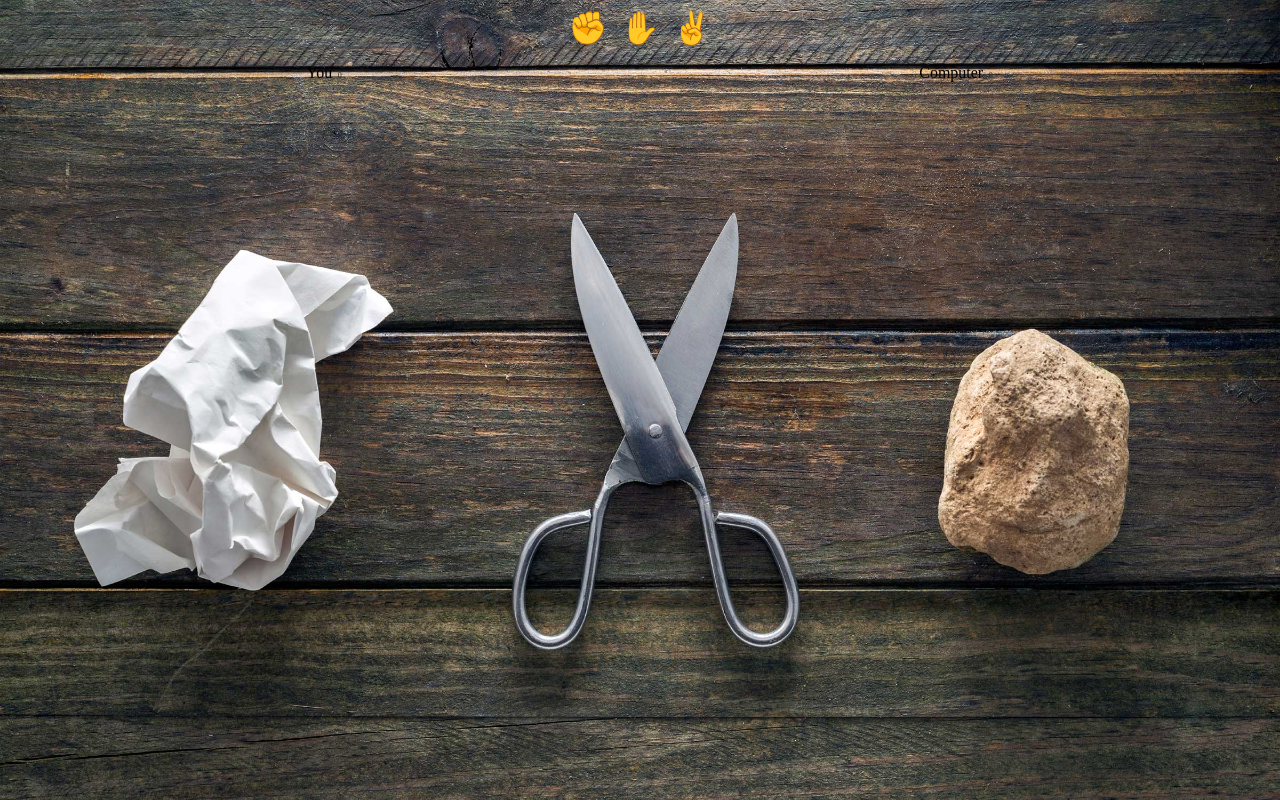
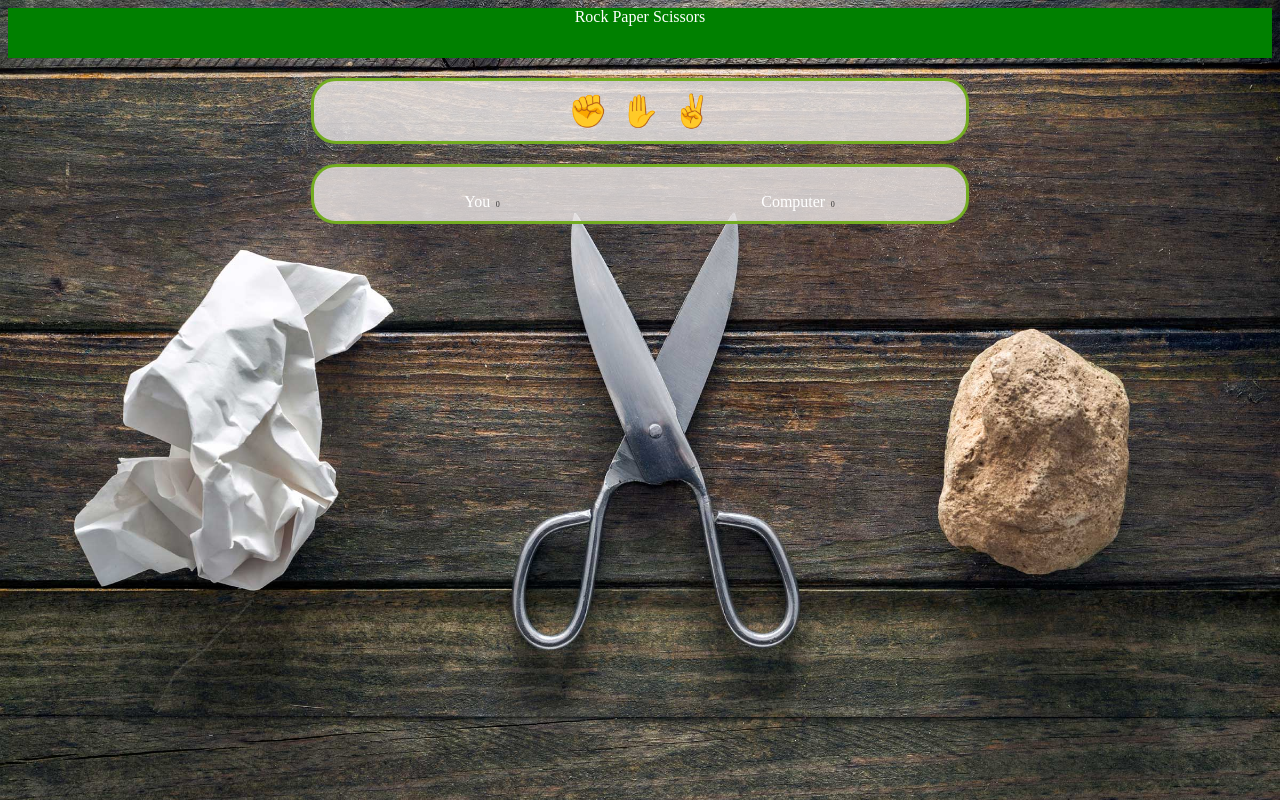
Before and after one commit to mikyrenato/2nd-Project, a plain HTML site: page index.html in a window 1280 px wide. Drawn offline with Linux system fonts and the light colour scheme.

Commit message:
Add style to the game

```diff
--- a/assets/css/style.css
+++ b/assets/css/style.css
@@ -1,4 +1,4 @@
-body {
+html {
     background: url('../images/pic.jpg');
     background-repeat: no-repeat;
     background-size: cover;
@@ -45,3 +45,34 @@ body {
     opacity: 1;
     font-size: 1.5rem;
   }
+
+  #selections {
+    margin-top: 150px;
+    color: #fff;
+    background-color:rgba(236, 231, 231, 0.808);
+    border-radius: 25px;
+    margin: auto;
+    width: 50%;
+    border: 3px solid #73AD21;
+    padding: 10px;
+    margin-top: 20px;
+  }
+
+  header {
+    height: 50px;
+    background-color: green;
+    color: white;
+    text-align: center;
+}
+
+#result {
+    margin-top: 150px;
+    color: #fff;
+    background-color:rgba(236, 231, 231, 0.808);
+    border-radius: 25px;
+    margin: auto;
+    width: 50%;
+    border: 3px solid #73AD21;
+    padding: 10px;
+    margin-top: 20px;
+  }
--- a/index.html
+++ b/index.html
@@ -8,12 +8,19 @@
     <title>Rock Paper Scissors</title>
 </head>
 <body>
+
+    <header>Rock Paper Scissors</header>
+
+    <section id="selections">
     <div class="selections">
         <button class="selection" data-selection="rock">✊</button>
         <button class="selection" data-selection="paper">✋</button>
         <button class="selection" data-selection="scissors">✌</button>
     </div>
 
+    </section>
+
+    <section id="result">
     <div class="results">
         <div>
           You
@@ -26,6 +33,7 @@
         </div>
 
     </div>
+    </section>
 
     <script src="assets/js/script.js"></script>
 </body>
```
